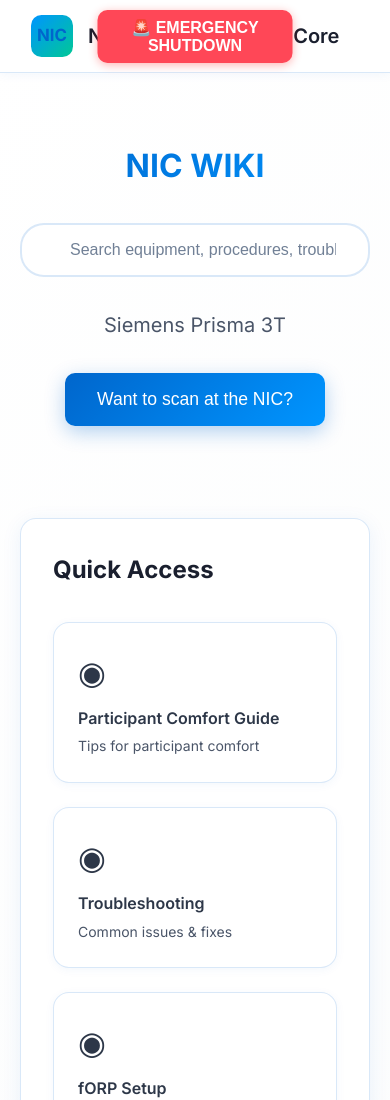
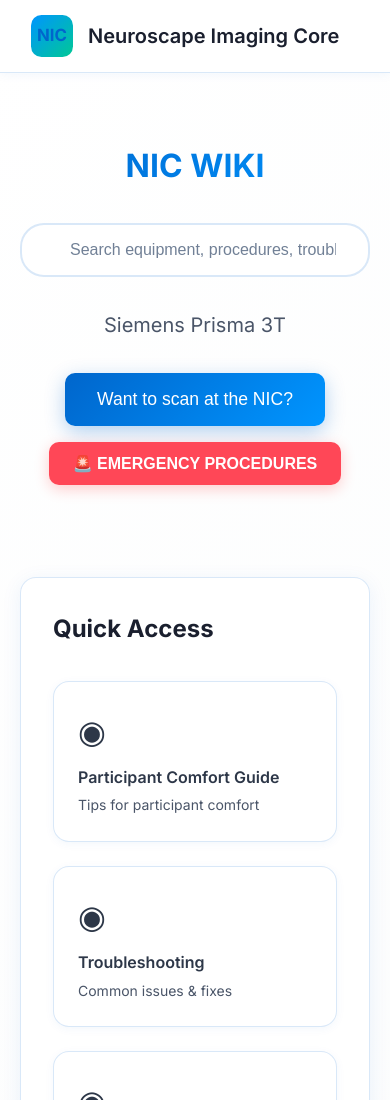
Before and after one commit to Jonathan4MRI/Prisma.github.io, a plain HTML site: page index.html in a window 390 px wide. Shown: the top 1100 px of the page. Drawn offline with nearby package versions, Linux system fonts and the light colour scheme.

Commit message:
fix button mobile issues

```diff
--- a/index.html
+++ b/index.html
@@ -163,10 +163,6 @@
                 <li><a href="troubleshooting.html" class="nav-link">Troubleshooting</a></li>
             </ul>
 
-            <button class="btn btn-danger" onclick="showModal('emergencyModal')" style="position: absolute; left: 50%; transform: translateX(-50%); font-weight: 600; padding: 0.5rem 1.5rem; background: var(--color-error-red); border: none; box-shadow: 0 2px 10px rgba(255, 0, 0, 0.3);">
-                🚨 EMERGENCY SHUTDOWN
-            </button>
-
         </div>
     </nav>
 
@@ -197,10 +193,13 @@
 
             <p class="hero-subtitle" style="color: #4A5568;">Siemens Prisma 3T</p>
 
-            <!-- CTA Button for Scanning Requests -->
-            <div style="margin: 2rem 0;">
+            <!-- CTA Buttons -->
+            <div style="margin: 2rem 0; display: flex; flex-direction: column; align-items: center; gap: 1rem;">
                 <button class="btn btn-primary btn-lg" onclick="openContactForm()" style="font-size: 1.1rem; padding: 1rem 2rem; box-shadow: 0 6px 20px rgba(0, 102, 204, 0.3);">
                     Want to scan at the NIC?
+                </button>
+                <button class="btn btn-danger" onclick="showModal('emergencyModal')" style="font-weight: 600; padding: 0.75rem 1.5rem; background: var(--color-error-red); border: none; box-shadow: 0 4px 15px rgba(255, 0, 0, 0.2);">
+                    🚨 EMERGENCY PROCEDURES
                 </button>
             </div>
 
```
Also changed, not shown: equipment.html (+5 -4 lines), troubleshooting.html (+5 -4 lines).
